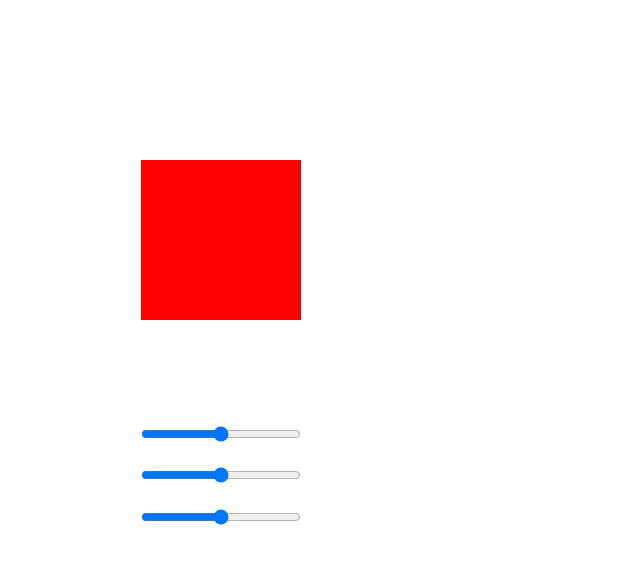
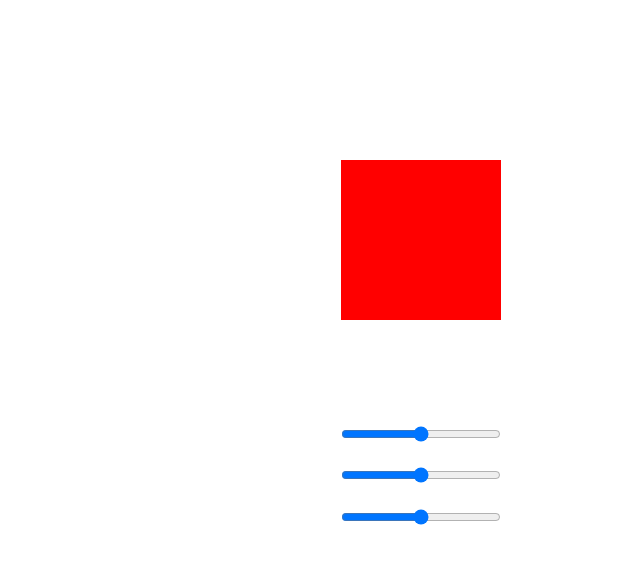
Before and after one commit to Md-Faizan-Alam/3dCube, a plain HTML site: page index.html in a window 1280 px wide. Shown: the whole page, without its empty margins (307-947 px from the left). Drawn offline with Linux system fonts and the light colour scheme.

```diff
--- a/Move.css
+++ b/Move.css
@@ -1,9 +1,15 @@
+body{
+    display: flex;
+    align-items: center;
+    justify-content: center;
+    width: 100%;
+    min-height: 100vh;
+}
 .face{
     position: absolute;
     top: 20vh;
     width: 20vh;
     height: 20vh;
-    left: 35vw;
     opacity: 1;
     transform-origin: 10vh 10vh 10vh;
 }
@@ -33,7 +39,6 @@
     width: 15vw;
     position: absolute;
     top: 50vh;
-    left: 35vw;
 }
 .slider{
     display: block;
```
